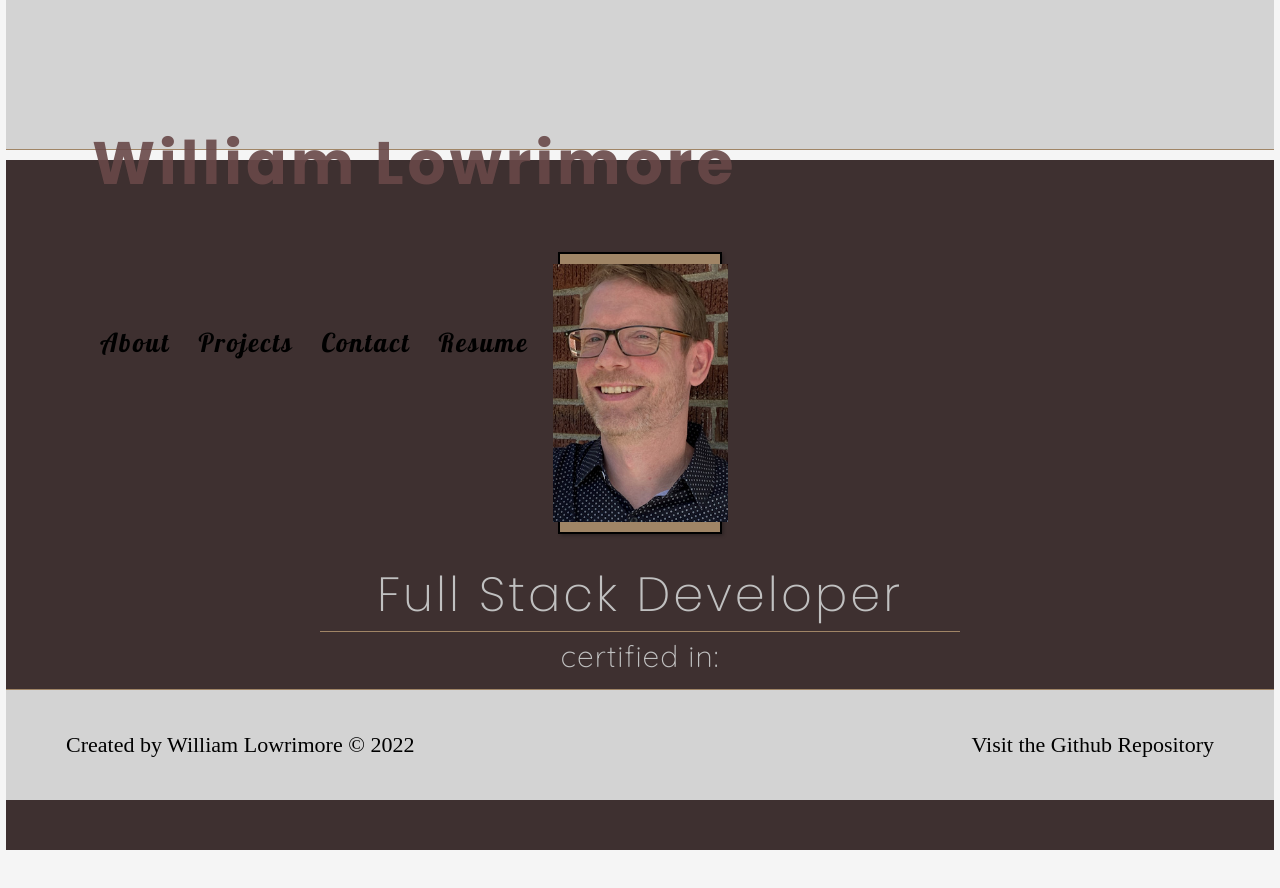
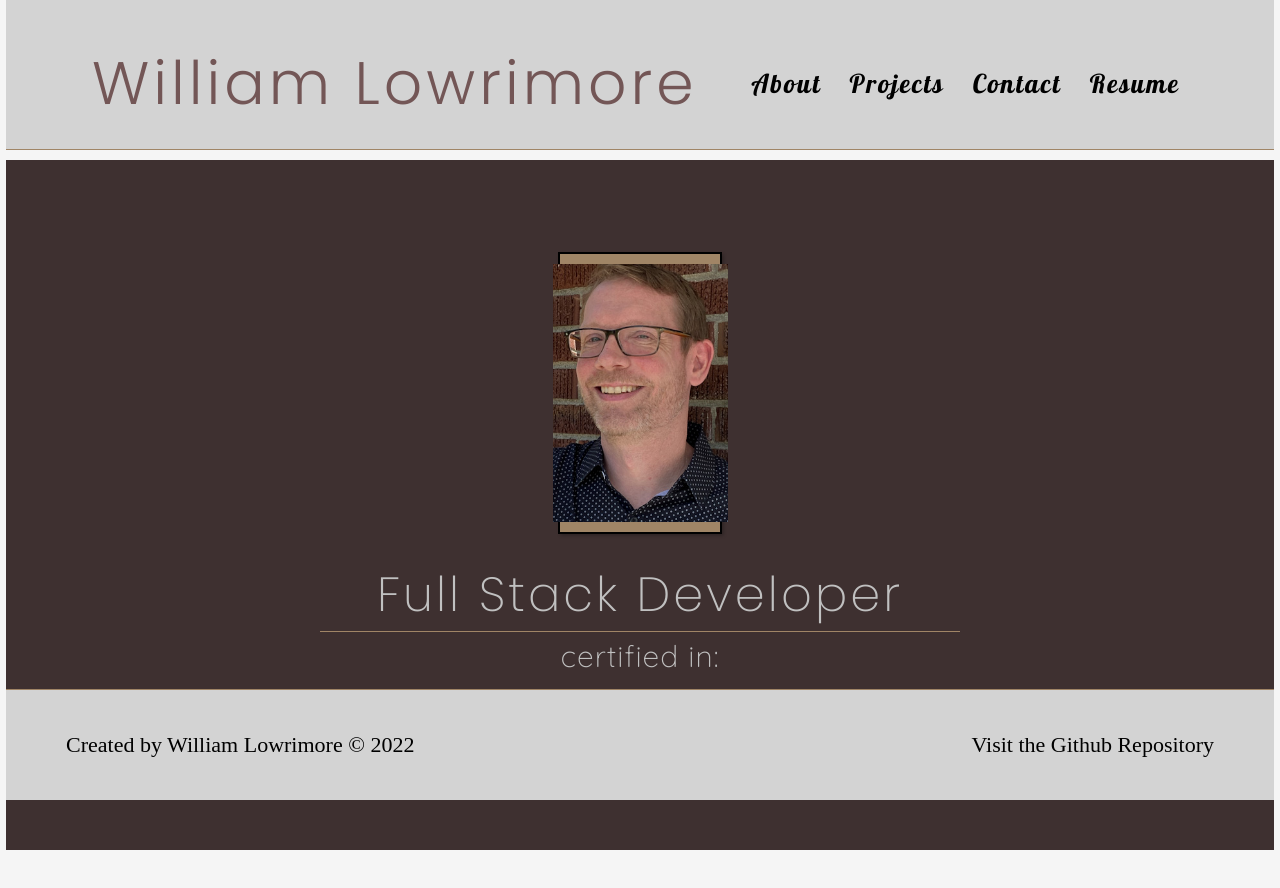
Before and after one commit to wlowrimore/Lowrimore_William_portfolio-2022, a React (Create React App) app: page / in a window 1280 px wide. Shown: the top 888 px of the page. Built offline with nearby package versions, Linux system fonts and the light colour scheme.

Commit message:
changes syntax header h4 to deploy correctly(test) part 9

```diff
--- a/src/components/Navbar.js
+++ b/src/components/Navbar.js
@@ -5,9 +5,11 @@ function Navbar(props) {
 
   return (
     <header className="header">
-      <div className="my-title">
-        <h4 onClick={() => setCurrentTab("main")}>William Lowrimore</h4>
-      </div>
+      <nav>
+        <h4 className="my-title" onClick={() => setCurrentTab("main")}>
+          William Lowrimore
+        </h4>
+      </nav>
       <div className="pageTabs">
         <ul>
           <li className={currentTab === "about" ? "navActive" : "mx-2"}>
```
